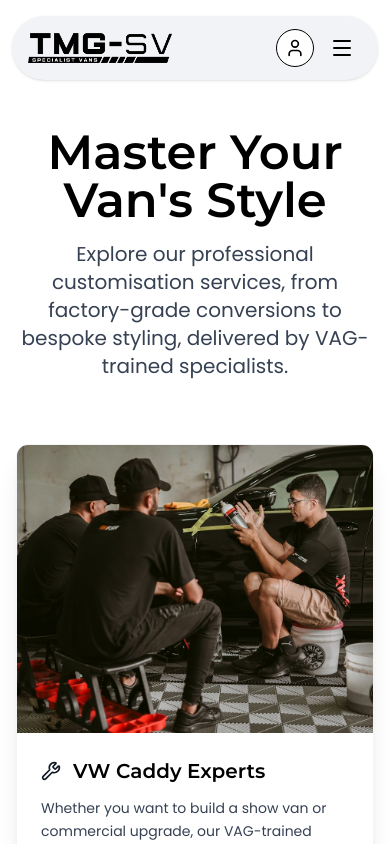
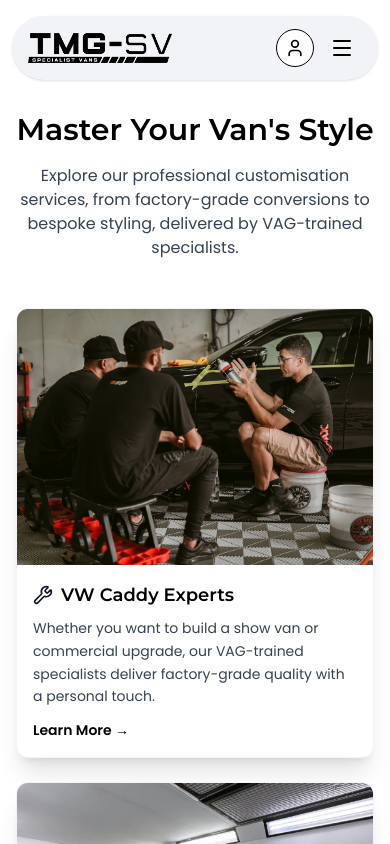
Before and after one commit to afterrender1/tmg-website, a Next.js app: page /customisation in a window 390 px wide. Shown: the top 844 px of the page. Built offline with nearby package versions, Linux system fonts and the light colour scheme.

Commit message:
Update Customisation.jsx

```diff
--- a/components/Customisation.jsx
+++ b/components/Customisation.jsx
@@ -2,16 +2,13 @@
 
 import { motion } from "framer-motion";
 import { Poppins, Montserrat } from "next/font/google";
-import Image from 'next/image'; // Added Image import for proper Next.js usage
-
-// Lucide icons for visual emphasis
+import Image from 'next/image';
 import { Wrench, PaintBucket, Car, HardHat, Bolt, Zap } from 'lucide-react';
 import Navbar from "./Navbar";
 import WhyTMG from "./WhyTmg";
 import Link from "next/link";
 import TmgBehindScenesVideo from "./TmgBehindScenesVideo";
 
-// Fonts
 const poppins = Poppins({
     subsets: ["latin"],
     weight: ["400", "500", "600"],
@@ -19,24 +16,19 @@ const poppins = Poppins({
 });
 const montserrat = Montserrat({
     subsets: ["latin"],
-    weight: ['600'], // Increased weight for bold impact
+    weight: ['600'],
     variable: "--font-montserrat",
 });
 
-// Motion Variants (Adjusted for card grid flow)
 const containerVariants = {
     hidden: { opacity: 0 },
-    show: {
-        opacity: 1,
-        transition: { staggerChildren: 0.08 }
-    },
+    show: { opacity: 1, transition: { staggerChildren: 0.08 } },
 };
 const itemVariants = {
     hidden: { opacity: 0, scale: 0.9, y: 30 },
     show: { opacity: 1, scale: 1, y: 0, transition: { type: "spring", stiffness: 120, damping: 15 } },
 };
 
-// Services / Customisations Data
 const services = [
     {
         title: "VW Caddy Experts",
@@ -57,7 +49,6 @@ const services = [
         description:
             "Transform your noisy and cold VW Caddy/Transporter or Ford into a warm, quiet, and insulated cabin space with our quality lining package.",
         image: "/images/customisation/carpet.png",
-
         icon: HardHat,
     },
     {
@@ -83,18 +74,15 @@ const services = [
     },
 ];
 
-// Custom Card Component
 const ServiceCard = ({ service }) => {
-    const Icon = service.icon; // Get the corresponding Lucide Icon component
-
+    const Icon = service.icon;
     return (
         <motion.div
             variants={itemVariants}
             className="group bg-white rounded-xl shadow-xl border border-gray-100 overflow-hidden cursor-pointer
                        transition-all duration-300 hover:shadow-2xl hover:-translate-y-1 hover:border-gray-300"
         >
-            {/* Image Section */}
-            <div className="relative w-full h-72 overflow-hidden">
+            <div className="relative w-full h-64 sm:h-72 md:h-80 lg:h-72 overflow-hidden">
                 <Image
                     src={service.image}
                     alt={service.title}
@@ -102,31 +90,22 @@ const ServiceCard = ({ service }) => {
                     objectFit="cover"
                     className="transition-transform duration-500 group-hover:scale-[1.05]"
                 />
-                {/* Icon Overlay for focus */}
                 <div className="absolute inset-0 bg-black/20 flex items-center justify-center opacity-0 group-hover:opacity-100 transition-opacity duration-300">
                     <Icon className="w-12 h-12 text-white/90" />
                 </div>
             </div>
 
-            {/* Content Section */}
-            <div className="p-6">
-                <div className="flex items-center mb-3">
-                    <Icon className="w-5 h-5 text-gray-900 mr-3" />
-                    <h3
-                        className={`text-xl font-extrabold text-black ${montserrat.className}`}
-                    >
+            <div className="p-4 sm:p-5">
+                <div className="flex items-center mb-2 sm:mb-3">
+                    <Icon className="w-5 h-5 text-gray-900 mr-2 sm:mr-3" />
+                    <h3 className={`text-lg sm:text-xl font-extrabold text-black ${montserrat.className}`}>
                         {service.title}
                     </h3>
                 </div>
-
-                <p
-                    className={`text-gray-700 text-sm leading-relaxed ${poppins.className}`}
-                >
+                <p className={`text-gray-700 text-sm sm:text-base leading-relaxed ${poppins.className}`}>
                     {service.description}
                 </p>
-
-                {/* Subtle Read More Link */}
-                <a href="#" className={`mt-4 inline-block text-sm font-semibold text-black hover:text-gray-700 transition-colors ${poppins.className}`}>
+                <a href="#" className={`mt-3 sm:mt-4 inline-block text-sm sm:text-base font-semibold text-black hover:text-gray-700 transition-colors ${poppins.className}`}>
                     Learn More &rarr;
                 </a>
             </div>
@@ -134,18 +113,17 @@ const ServiceCard = ({ service }) => {
     );
 };
 
-
 export default function Customisation() {
     return (
         <>
             <Navbar />
-            <div className="bg-white py-16">
+            <div className="bg-white py-12 sm:py-16 lg:py-20">
                 <div className="max-w-7xl mx-auto px-4 sm:px-6 lg:px-8">
                     <motion.h2
                         initial={{ opacity: 0, y: -20 }}
                         animate={{ opacity: 1, y: 0 }}
                         transition={{ duration: 0.5 }}
-                        className={`text-5xl md:text-6xl font-black text-black text-center mb-4 ${montserrat.className}`}
+                        className={`text-3xl sm:text-4xl md:text-5xl lg:text-6xl font-black text-black text-center mb-4 ${montserrat.className}`}
                     >
                         Master Your Van's Style
                     </motion.h2>
@@ -153,7 +131,7 @@ export default function Customisation() {
                         initial={{ opacity: 0, y: -10 }}
                         animate={{ opacity: 1, y: 0 }}
                         transition={{ delay: 0.2, duration: 0.5 }}
-                        className={`text-xl text-gray-700 text-center max-w-3xl mx-auto mb-16 ${poppins.className}`}
+                        className={`text-base sm:text-lg md:text-xl text-gray-700 text-center max-w-3xl mx-auto mb-12 sm:mb-16 ${poppins.className}`}
                     >
                         Explore our professional customisation services, from factory-grade conversions to bespoke styling, delivered by VAG-trained specialists.
                     </motion.p>
@@ -163,37 +141,34 @@ export default function Customisation() {
                         whileInView="show"
                         viewport={{ once: true, amount: 0.1 }}
                         variants={containerVariants}
-                        className="grid grid-cols-1 md:grid-cols-2 lg:grid-cols-3 gap-8" // New grid layout
+                        className="grid grid-cols-1 sm:grid-cols-2 lg:grid-cols-3 gap-6 sm:gap-8"
                     >
                         {services.map((service, idx) => (
                             <ServiceCard key={idx} service={service} />
                         ))}
                     </motion.div>
 
-                    {/* CTA Section */}
                     <motion.div
                         initial={{ opacity: 0, y: 30 }}
                         whileInView={{ opacity: 1, y: 0 }}
                         viewport={{ once: true, amount: 0.5 }}
                         transition={{ delay: 0.3 }}
-                        className="text-center mt-16 p-8 bg-gray-50 border border-gray-200 rounded-xl shadow-inner"
+                        className="text-center mt-12 sm:mt-16 p-6 sm:p-8 bg-gray-50 border border-gray-200 rounded-xl shadow-inner"
                     >
-                        <h3 className={`text-2xl font-bold text-gray-900 mb-4 ${montserrat.className}`}>
+                        <h3 className={`text-xl sm:text-2xl font-bold text-gray-900 mb-3 sm:mb-4 ${montserrat.className}`}>
                             Ready to Start Your Build?
                         </h3>
                         <Link
                             href="/contact"
-                            className={`inline-block px-8 py-3 text-lg font-semibold border hover:text-black hover:bg-white uppercase tracking-wider rounded-md bg-black text-white shadow-xl transition-all duration-300 hover:scale-[1.02] ${poppins.className}`}
+                            className={`inline-block px-6 sm:px-8 py-2.5 sm:py-3 text-base sm:text-lg font-semibold border hover:text-black hover:bg-white uppercase tracking-wider rounded-md bg-black text-white shadow-xl transition-all duration-300 hover:scale-[1.02] ${poppins.className}`}
                         >
                             Contact Our Specialists
                         </Link>
                     </motion.div>
-
                 </div>
             </div>
-            <TmgBehindScenesVideo/>
+            <TmgBehindScenesVideo />
             <WhyTMG />
-
         </>
     );
 }
```
